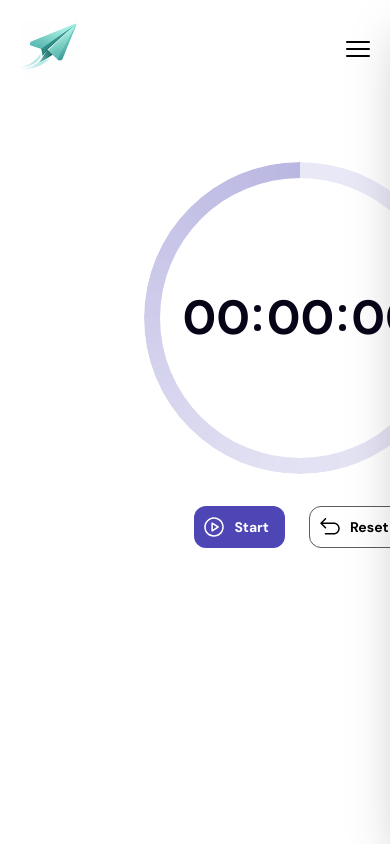
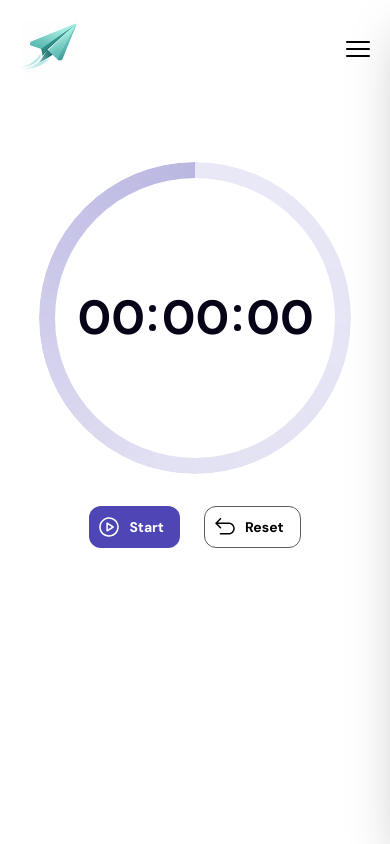
Before and after one commit to ahmtoz/HezarfApp, a React (Vite) app: page / in a window 390 px wide. Built offline with nearby package versions, Linux system fonts and the light colour scheme.

Commit message:
stacking context adjusment

```diff
--- a/src/components/Koronometre/Koronometre.jsx
+++ b/src/components/Koronometre/Koronometre.jsx
@@ -159,10 +159,10 @@ const Koronometre = () => {
     }));
 
     return (
-        <section className="overflow-hidden py-25 px-40">
+        <section className="overflow-hidden py-25 px-5 md:px-40">
             <div className="flex flex-col items-center justify-center gap-12 w-fit mx-auto">
                 <div className={`timer-circle-wrapper ${isRunning ? 'is-running' : ''}`}>
-                    <div className="inline-flex items-center gap-1 text-5xl leading-[48px] font-bold tracking-tight text-[#070417] z-10 relative">
+                    <div className="inline-flex items-center gap-1 text-5xl leading-[48px] font-bold tracking-tight text-[#070417] z-5 relative">
                         {formatTime(time)}
                     </div>
                 </div>
@@ -266,7 +266,7 @@ const Koronometre = () => {
 
             {/* Label Modal */}
             {isModalOpen && (
-                <div className="fixed inset-0 bg-black/50 z-50 flex items-center justify-center">
+                <div className="fixed inset-0 bg-black/50 z-50 flex items-center justify-center px-4 md:px-0">
                     <div className="bg-white rounded-2xl shadow-xl w-full max-w-md pt-5 pb-6 animate-in fade-in zoom-in duration-200">
                         <div className="border-b border-[#E2E2E2] px-6 pb-4">
                             <h3 className="text-2xl font-bold text-black">Save tracked time</h3>
--- a/src/components/Navbar.jsx
+++ b/src/components/Navbar.jsx
@@ -16,7 +16,7 @@ function Navbar() {
                 />
             </div>
 
-            <div className={`fixed top-0 right-0 h-screen bg-white shadow-2xl z-1 flex flex-col gap-6 pt-12 px-16 transition-transform duration-300 ease-in-out transform ${showMenu ? 'translate-x-0' : 'translate-x-full'} md:static md:h-auto md:flex-row md:justify-between md:bg-[#f5f5f5] md:shadow-none md:p-1 md:gap-1 md:rounded-lg md:translate-x-0 w-full`}>
+            <div className={`fixed top-0 right-0 h-screen bg-white shadow-2xl z-10 flex flex-col gap-6 pt-12 px-16 transition-transform duration-300 ease-in-out transform ${showMenu ? 'translate-x-0' : 'translate-x-full'} md:static md:h-auto md:flex-row md:justify-between md:bg-[#f5f5f5] md:shadow-none md:p-1 md:gap-1 md:rounded-lg md:translate-x-0 w-full`}>
 
                 <ul className="flex flex-col md:flex-row m-0 p-0 list-none">
                     <li className={`rounded-lg transition-colors duration-300 ${activeMenu === "HOME" ? "bg-white" : ""}`}>
@@ -56,7 +56,7 @@ function Navbar() {
             </div>
 
             <button
-                className="hamburger-menu md:hidden flex flex-col justify-between w-6 h-4 cursor-pointer border-none bg-transparent relative z-2 p-0"
+                className="hamburger-menu md:hidden flex flex-col justify-between w-6 h-4 cursor-pointer border-none bg-transparent relative z-11 p-0"
                 onClick={toggleMenu}
                 aria-label="Toggle menu"
                 aria-expanded={showMenu}
```
